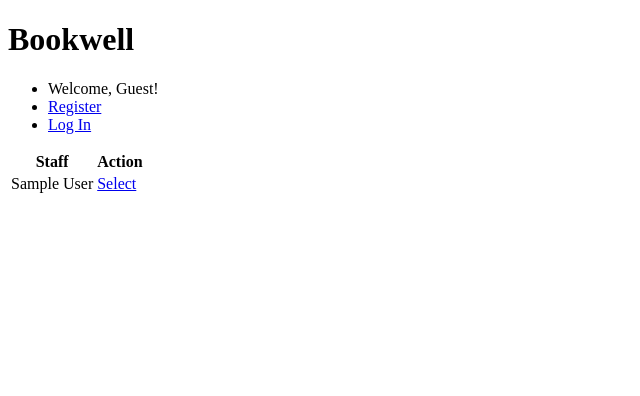
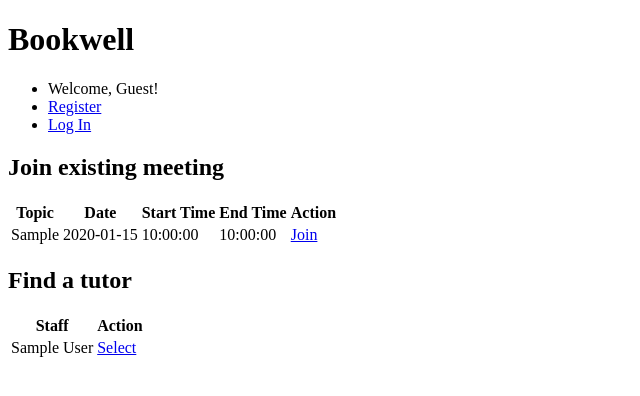
Before and after one commit to bw5io/bookwell_flask, a Flask app: page /student/booking/step2?skill=1 in a window 1280 px wide. Shown: the top 396 px of the page, without its empty margins (0-640 px from the left). Run offline with Flask 2, Linux system fonts and the light colour scheme; tables that the repository leaves empty hold one stand-in row (values such as "Sample post").

Commit message:
Add option to join public meeting

```diff
--- a/bookwell_system/staff/forms.py
+++ b/bookwell_system/staff/forms.py
@@ -1,6 +1,6 @@
 from flask_wtf import FlaskForm
 from flask_login import current_user
-from wtforms import StringField, PasswordField, SubmitField, TextAreaField
+from wtforms import StringField, PasswordField, SubmitField, TextAreaField, IntegerField
 from wtforms.fields.html5 import DateField, TimeField
 from wtforms.validators import DataRequired, Length, Email, EqualTo, ValidationError, Regexp, InputRequired
 from ..models import TimeSlotInventory
@@ -20,3 +20,7 @@ class FormAddTimeSlot(FlaskForm):
         data=TimeSlotInventory.query.filter_by(staff=current_user.id, date=date.data).first()
         if data:
             raise ValidationError("Time slots have already been created for that date.")
+
+class FormActualTime(FlaskForm):
+    actual_time = IntegerField("Actual Time")
+    submit = SubmitField('Submit')
--- a/bookwell_system/student/views.py
+++ b/bookwell_system/student/views.py
@@ -20,7 +20,8 @@ def booking_step_1():
 def booking_step_2():
     skill_id = request.args.get("skill")
     staff = SkillSet.query.get(skill_id).staff
-    return render_template("/student/booking_2.html", staff=staff, skill=skill_id)
+    public_meeting = Meeting.query.filter_by(skill=skill_id, allowJoining=True).all()
+    return render_template("/student/booking_2.html", staff=staff, skill=skill_id, public_meeting=public_meeting)
 
 
 @student.route("/booking/step3")
@@ -88,3 +89,18 @@ def booking_detail():
     meeting_id=request.args.get("id")
     meeting=Meeting.query.get_or_404(meeting_id)
     return render_template("/student/booking_detail.html", meeting=meeting, id=meeting_id)
+
+
+@student.route("booking/join")
+def booking_join():
+    meeting_id=request.args.get("id")
+    meeting = Meeting.query.get_or_404(meeting_id)
+    validate = MeetingJoiners.query.filter_by(meeting=meeting_id, student=current_user.id).all()
+    print(validate)
+    if validate or meeting.allowJoining!=True:
+        return abort(403)
+    newLog = MeetingJoiners(meeting=meeting_id, student=current_user.id)
+    db.session.add(newLog)
+    db.session.commit()
+    flash("You've registered for the meeting.")
+    return redirect(url_for("student.booking_list"))
--- a/bookwell_system/templates/student/booking_2.html
+++ b/bookwell_system/templates/student/booking_2.html
@@ -1,5 +1,25 @@
 {% extends 'common.html' %}
 {% block content %}
+<h2>Join existing meeting</h2>
+<table>
+    <tr>
+        <th>Topic</th>
+        <th>Date</th>
+        <th>Start Time</th>
+        <th>End Time</th>
+        <th>Action</th>
+    </tr>
+    {% for meeting in public_meeting %}
+    <tr>
+        <td>{{ meeting.topic }}</td>
+        <td>{{meeting.meetingSlots[0].slotinfo.date}}</td>
+        <td>{{meeting.meetingSlots[0].slotinfo.startTime}}</td>
+        <td>{{meeting.meetingSlots[0].slotinfo.endTime}}</td>
+        <td><a href="{{url_for('student.booking_join', id=meeting.id)}}">Join</a></td>
+    </tr>
+    {%endfor%}
+</table>
+<h2>Find a tutor</h2>
 <table class="table">
     <tr>
         <th>Staff</th>
```
